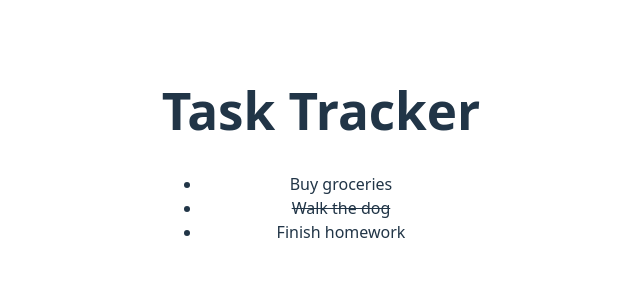
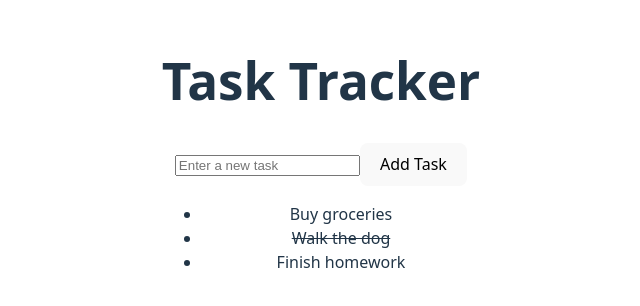
Before and after one commit to spencerdavis226/Task-Tracker-React-TypeScript, a React (Vite) app: page / in a window 1280 px wide. Shown: the part 246-552 px from the top of the page, without its empty margins (319-959 px from the left). Built offline with nearby package versions, Linux system fonts and the light colour scheme.

Commit message:
Added AddTask.tsx component

```diff
--- a/src/App.tsx
+++ b/src/App.tsx
@@ -1,6 +1,7 @@
 import { useState } from 'react';
 import './App.css';
 import TaskList from './components/TaskList';
+import AddTask from './components/AddTask';
 
 // Define the Task interface
 interface Task {
@@ -18,9 +19,19 @@ const initialState: Task[] = [
 function App() {
   const [tasks, setTasks] = useState<Task[]>(initialState);
 
+  const addTask = (title: string) => {
+    const newTask: Task = {
+      id: tasks.length + 1, // Simple ID assignment
+      title,
+      completed: false,
+    };
+    setTasks([...tasks, newTask]);
+  };
+
   return (
     <div>
       <h1>Task Tracker</h1>
+      <AddTask addTask={addTask} />
       <TaskList tasks={tasks} />
     </div>
   );
--- /dev/null
+++ b/src/components/AddTask.tsx
@@ -0,0 +1,30 @@
+import { useState } from 'react';
+
+interface AddTaskProps {
+  addTask: (title: string) => void;
+}
+
+const AddTask: React.FC<AddTaskProps> = ({ addTask }) => {
+  const [title, setTitle] = useState('');
+
+  const handleSubmit = (e: React.FormEvent<HTMLFormElement>) => {
+    e.preventDefault();
+    if (!title.trim()) return; // Prevents adding empty tasks
+    addTask(title);
+    setTitle('');
+  };
+
+  return (
+    <form onSubmit={handleSubmit}>
+      <input
+        type="text"
+        placeholder="Enter a new task"
+        value={title}
+        onChange={(e) => setTitle(e.target.value)}
+      />
+      <button type="submit">Add Task</button>
+    </form>
+  );
+};
+
+export default AddTask;
```
